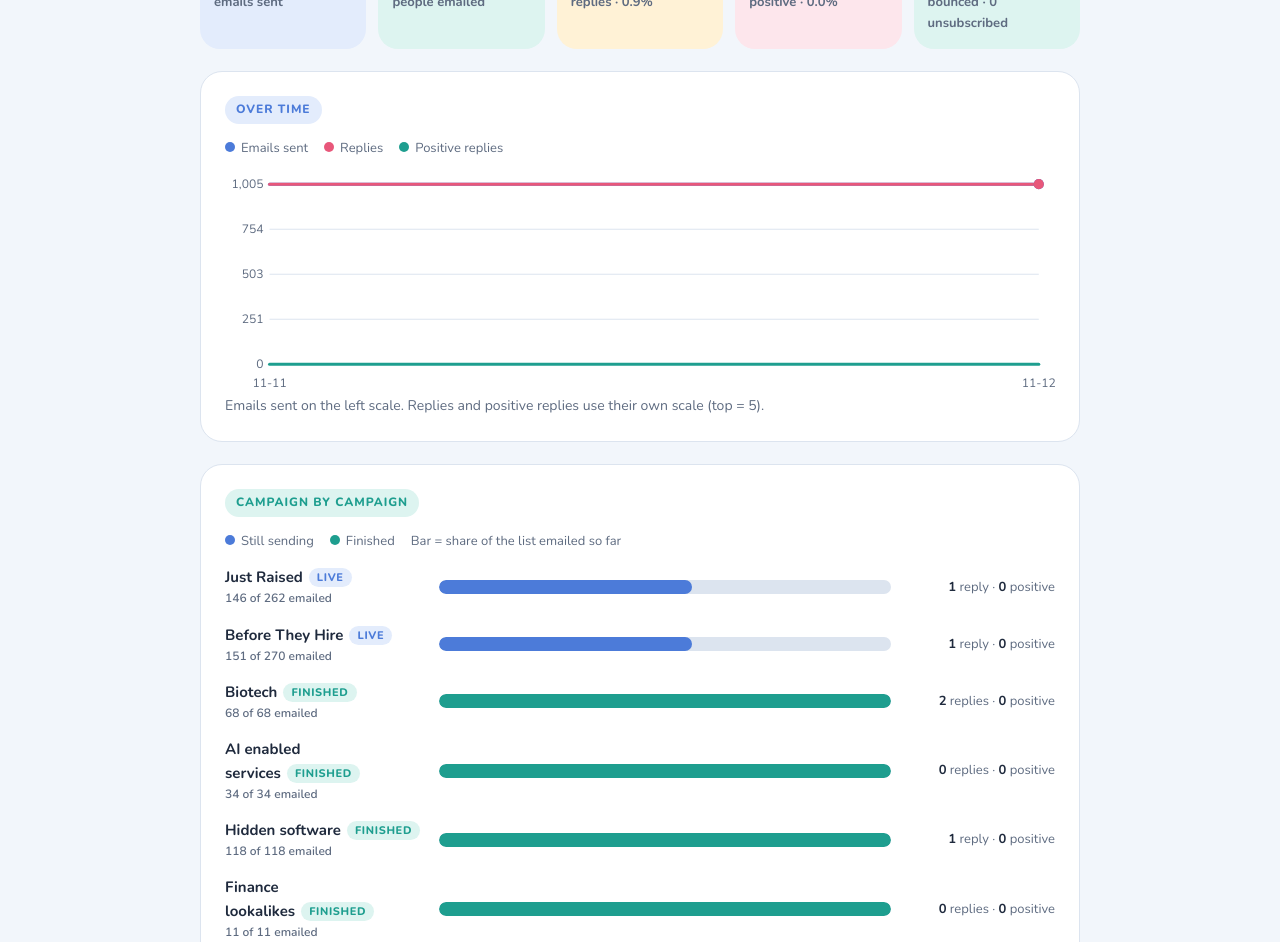
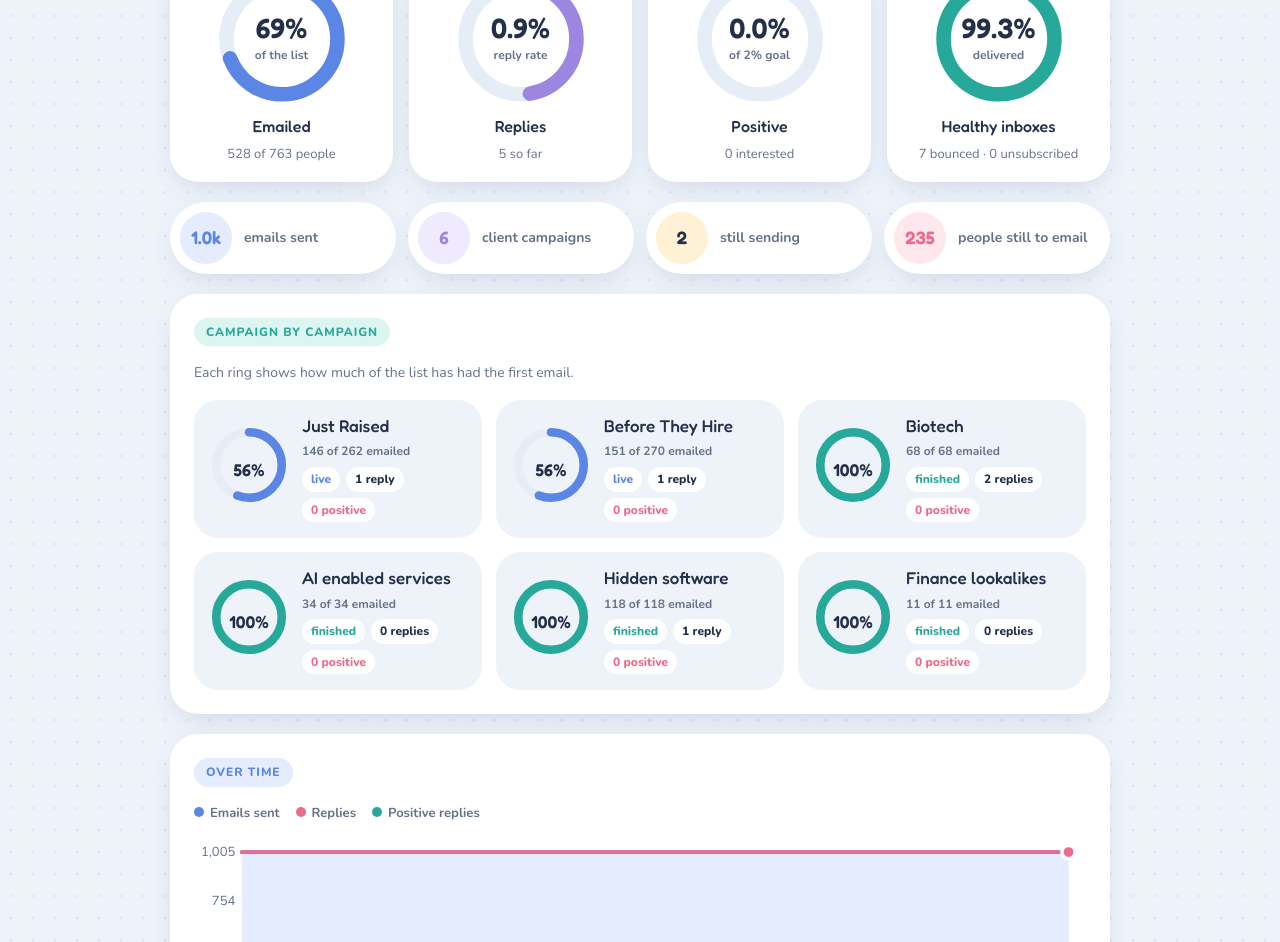
Before and after one commit to MpGTMwizard/fp-outbound-dashboard, a plain HTML site: page index.html in a window 1280 px wide. Shown: the part 369-1311 px from the top of the page. Drawn offline with nearby package versions, Linux system fonts and the light colour scheme.

Commit message:
Cuter design with progress rings

```diff
--- a/index.html
+++ b/index.html
@@ -7,80 +7,123 @@
 <title>FutureProofing Outbound</title>
 <link rel="preconnect" href="https://fonts.googleapis.com">
 <link rel="preconnect" href="https://fonts.gstatic.com" crossorigin>
-<link rel="stylesheet" href="https://fonts.googleapis.com/css2?family=Fredoka:wght@500;600&family=Nunito:wght@400;600;700;800&display=swap">
+<link rel="stylesheet" href="https://fonts.googleapis.com/css2?family=Fredoka:wght@400;500;600&family=Nunito:wght@400;600;700;800&display=swap">
 <style>
-/* Layout: one soft column of rounded cards; headline pebbles, a trend chart, campaign bars, A/B and recruiting below */
+/* Layout: soft pastel cards on a dotted sky; big progress rings up top, one ring card per campaign, bubbles for the copy test */
 :root{
-  --bg:#F2F6FB; --paper:#FFFFFF; --ink:#1F2A3D; --muted:#5E6B80; --line:#DCE4EF;
-  --pink:#E8577A; --pink-soft:#FDE6EC; --mint:#1E9E8F; --mint-soft:#DDF4F0;
-  --sun:#F2B33D; --sun-soft:#FFF2D6; --sky:#4C7BD9; --sky-soft:#E3ECFC;
+  --bg:#EEF3FA; --dot:#DCE5F2; --paper:#FFFFFF; --ink:#24304A; --muted:#66728A; --track:#E7EDF6;
+  --pink:#EC6A8C; --pink-soft:#FFE7EE; --mint:#26A99A; --mint-soft:#DCF5F1;
+  --sun:#F3B23F; --sun-soft:#FFF1D4; --sky:#5B86E5; --sky-soft:#E4ECFD; --lilac:#9C86E0; --lilac-soft:#EFEAFD;
+  --shadow:0 10px 30px -12px rgba(60,80,130,.25);
   --display:"Fredoka","Trebuchet MS",system-ui,sans-serif;
   --body:"Nunito","Segoe UI",system-ui,sans-serif;
   color-scheme:light;
 }
 @media (prefers-color-scheme: dark){:root{
-  --bg:#141A26; --paper:#1C2434; --ink:#EAF0FA; --muted:#A3AEC2; --line:#2C3850;
-  --pink:#FF7F9C; --pink-soft:#3A2230; --mint:#4FD1C0; --mint-soft:#183632;
-  --sun:#F7C463; --sun-soft:#3A3020; --sky:#7FA4F0; --sky-soft:#1F2C48; color-scheme:dark}}
+  --bg:#151B28; --dot:#1E2638; --paper:#1D2536; --ink:#EDF2FB; --muted:#A6B1C6; --track:#2B3549;
+  --pink:#FF86A4; --pink-soft:#3B2432; --mint:#56D6C5; --mint-soft:#18372F;
+  --sun:#F8C766; --sun-soft:#3A311F; --sky:#86A8F2; --sky-soft:#1F2B47; --lilac:#B7A6F2; --lilac-soft:#2A2645;
+  --shadow:0 10px 30px -12px rgba(0,0,0,.6); color-scheme:dark}}
 *{box-sizing:border-box}
 [hidden]{display:none!important}
-body{margin:0;background:var(--bg);color:var(--ink);font-family:var(--body);font-size:16px;line-height:1.6;
-  padding:32px max(16px,env(safe-area-inset-right,0px)) 56px max(16px,env(safe-area-inset-left,0px))}
-.wrap{max-width:880px;margin:0 auto;display:flex;flex-direction:column;gap:22px}
-h1,h2,h3{font-family:var(--display);font-weight:600;line-height:1.2;text-wrap:balance;margin:0}
-h1{font-size:clamp(28px,5vw,40px)} h2{font-size:22px}
+body{margin:0;color:var(--ink);font-family:var(--body);font-size:16px;line-height:1.55;
+  background:var(--bg) radial-gradient(var(--dot) 1.5px,transparent 1.6px) 0 0/22px 22px;
+  padding:28px max(16px,env(safe-area-inset-right,0px)) 56px max(16px,env(safe-area-inset-left,0px))}
+.wrap{max-width:940px;margin:0 auto;display:flex;flex-direction:column;gap:20px}
+h1,h2,h3{font-family:var(--display);font-weight:600;line-height:1.15;text-wrap:balance;margin:0}
+h1{font-size:clamp(30px,5.5vw,44px)} h2{font-size:22px} h3{font-size:18px;font-weight:500}
 p{margin:0}
-.card{background:var(--paper);border:1px solid var(--line);border-radius:22px;padding:24px;display:flex;flex-direction:column;gap:14px}
-.tag{display:inline-flex;font-weight:800;font-size:12px;letter-spacing:.08em;text-transform:uppercase;padding:4px 11px;border-radius:999px;width:fit-content}
+.card{background:var(--paper);border-radius:28px;padding:24px;box-shadow:var(--shadow);display:flex;flex-direction:column;gap:16px}
+.tag{display:inline-flex;font-weight:800;font-size:12px;letter-spacing:.08em;text-transform:uppercase;padding:5px 12px;border-radius:999px;width:fit-content}
 .t-pink{background:var(--pink-soft);color:var(--pink)} .t-mint{background:var(--mint-soft);color:var(--mint)}
-.t-sun{background:var(--sun-soft);color:var(--ink)} .t-sky{background:var(--sky-soft);color:var(--sky)}
-.muted{color:var(--muted)} .note{font-size:14px;color:var(--muted)}
-.fresh{display:inline-flex;align-items:center;gap:8px;font-size:14px;color:var(--muted)}
-.fresh i{width:9px;height:9px;border-radius:50%;background:var(--mint);box-shadow:0 0 0 4px var(--mint-soft)}
-.stats{display:grid;grid-template-columns:repeat(5,minmax(0,1fr));gap:12px}
-.pebble{border-radius:20px;padding:16px 14px;display:flex;flex-direction:column;gap:2px}
-.pebble .n{font-family:var(--display);font-size:30px;font-weight:600;font-variant-numeric:tabular-nums}
-.pebble .l{font-size:13px;color:var(--muted);font-weight:700}
-.p1{background:var(--sky-soft)} .p2{background:var(--mint-soft)} .p3{background:var(--sun-soft)} .p4{background:var(--pink-soft)} .p5{background:var(--mint-soft)}
-@media (max-width:700px){.stats{grid-template-columns:repeat(2,minmax(0,1fr))}.pebble:last-child{grid-column:span 2}}
+.t-sun{background:var(--sun-soft);color:var(--ink)} .t-sky{background:var(--sky-soft);color:var(--sky)} .t-lilac{background:var(--lilac-soft);color:var(--lilac)}
+.note{font-size:14px;color:var(--muted)}
+
+/* hero */
+.hero{position:relative;overflow:hidden;padding:30px 28px}
+.hero::before,.hero::after{content:"";position:absolute;border-radius:50%;pointer-events:none}
+.hero::before{width:220px;height:220px;right:-60px;top:-80px;background:var(--pink-soft)}
+.hero::after{width:140px;height:140px;right:90px;bottom:-70px;background:var(--mint-soft)}
+.hero>*{position:relative;z-index:1}
+.hero .lead{color:var(--muted);max-width:56ch}
+.fresh{display:inline-flex;align-items:center;gap:10px;font-size:14px;font-weight:700;color:var(--muted);background:var(--bg);padding:6px 14px 6px 10px;border-radius:999px;width:fit-content}
+.fresh i{width:10px;height:10px;border-radius:50%;background:var(--mint);box-shadow:0 0 0 4px var(--mint-soft)}
+@media (prefers-reduced-motion:no-preference){.fresh i{animation:pulse 2.4s ease-in-out infinite}@keyframes pulse{50%{box-shadow:0 0 0 7px transparent}}}
+
+/* big rings */
+.rings{display:grid;grid-template-columns:repeat(4,minmax(0,1fr));gap:16px}
+.ringcard{background:var(--paper);border-radius:28px;box-shadow:var(--shadow);padding:20px 14px 18px;display:flex;flex-direction:column;align-items:center;gap:8px;text-align:center;min-width:0}
+.ring{width:132px;max-width:100%;aspect-ratio:1;position:relative}
+.ring svg{width:100%;height:100%;transform:rotate(-90deg)}
+.ring .mid{position:absolute;inset:0;display:flex;flex-direction:column;align-items:center;justify-content:center}
+.ring .big{font-family:var(--display);font-size:28px;font-weight:600;font-variant-numeric:tabular-nums;line-height:1}
+.ring .sub{font-size:12px;color:var(--muted);font-weight:700;margin-top:4px}
+.ringcard h3{font-size:16px}
+.ringcard p{font-size:13px;color:var(--muted)}
+@media (max-width:760px){.rings{grid-template-columns:repeat(2,minmax(0,1fr))}}
+.arc{transition:stroke-dashoffset 1.2s cubic-bezier(.2,.8,.2,1)}
+@media (prefers-reduced-motion:reduce){.arc{transition:none}}
+
+/* bubbles */
+.bubbles{display:flex;flex-wrap:wrap;gap:12px}
+.bubble{display:flex;align-items:center;gap:12px;background:var(--paper);box-shadow:var(--shadow);border-radius:999px;padding:10px 20px 10px 10px;flex:1 1 180px}
+.bubble b{width:52px;height:52px;border-radius:50%;display:grid;place-items:center;font-family:var(--display);font-weight:600;font-size:18px;font-variant-numeric:tabular-nums;flex:none}
+.bubble span{font-weight:700;font-size:14px;color:var(--muted)}
+.b-sky b{background:var(--sky-soft);color:var(--sky)} .b-pink b{background:var(--pink-soft);color:var(--pink)}
+.b-sun b{background:var(--sun-soft);color:var(--ink)} .b-lilac b{background:var(--lilac-soft);color:var(--lilac)}
+
+/* campaigns */
+.camps{display:grid;grid-template-columns:repeat(3,minmax(0,1fr));gap:14px}
+@media (max-width:820px){.camps{grid-template-columns:repeat(2,minmax(0,1fr))}}
+@media (max-width:520px){.camps{grid-template-columns:1fr}}
+.camp{background:var(--bg);border-radius:24px;padding:16px;display:flex;gap:14px;align-items:center;min-width:0}
+.camp .ring{width:78px;flex:none}
+.camp .ring .big{font-size:17px}
+.camp .info{display:flex;flex-direction:column;gap:6px;min-width:0}
+.camp .nm{font-family:var(--display);font-weight:500;font-size:17px;line-height:1.2}
+.camp small{color:var(--muted);font-size:12px;font-weight:700}
+.chips{display:flex;flex-wrap:wrap;gap:6px}
+.chip{font-size:12px;font-weight:800;border-radius:999px;padding:3px 9px;background:var(--paper);white-space:nowrap}
+.chip.live{color:var(--sky)} .chip.finished{color:var(--mint)} .chip.draft,.chip.paused{color:var(--sun)}
+.chip.pos{color:var(--pink)}
+
+/* trend */
 .chart{width:100%;height:auto;display:block}
 .chart text{fill:var(--muted);font:12px var(--body)}
-.legend{display:flex;flex-wrap:wrap;gap:16px;font-size:13px;color:var(--muted)}
+.legend{display:flex;flex-wrap:wrap;gap:16px;font-size:13px;color:var(--muted);font-weight:700}
 .legend i{display:inline-block;width:10px;height:10px;border-radius:50%;margin-right:6px}
-.camps{display:flex;flex-direction:column;gap:14px}
-.row{display:grid;grid-template-columns:200px 1fr 150px;gap:14px;align-items:center}
-.nm{font-weight:700;font-size:15px;min-width:0}
-.nm small{display:block;font-weight:600;color:var(--muted);font-size:12px}
-.bar{height:14px;border-radius:999px;background:var(--line);overflow:hidden}
-.bar span{display:block;height:100%;border-radius:999px;background:var(--mint)}
-.bar.live span{background:var(--sky)}
-.rp{font-size:13px;color:var(--muted);text-align:right;font-variant-numeric:tabular-nums}
-.rp b{color:var(--ink)}
-.pill{font-size:11px;font-weight:800;letter-spacing:.06em;text-transform:uppercase;border-radius:999px;padding:2px 8px;margin-left:6px;vertical-align:1px}
-.pill.live{background:var(--sky-soft);color:var(--sky)} .pill.finished{background:var(--mint-soft);color:var(--mint)}
-.pill.draft,.pill.paused{background:var(--sun-soft);color:var(--ink)}
-@media (max-width:600px){.row{grid-template-columns:1fr auto}.row .bar{grid-column:1 / -1;grid-row:2}}
-.ab{display:grid;grid-template-columns:1fr 1fr;gap:12px}
-.ab div{border-radius:18px;padding:16px;background:var(--bg);display:flex;flex-direction:column;gap:2px}
-.ab .big{font-family:var(--display);font-size:26px;font-weight:600}
+
+/* a/b */
+.ab{display:grid;grid-template-columns:1fr 1fr;gap:14px}
+.abv{border-radius:24px;padding:18px;display:flex;align-items:center;gap:14px}
+.abv.a{background:var(--sun-soft)} .abv.b{background:var(--mint-soft)}
+.abv .ring{width:90px;flex:none}
 @media (max-width:560px){.ab{grid-template-columns:1fr}}
-.chips{display:flex;flex-wrap:wrap;gap:8px}
-.chips span{background:var(--bg);border-radius:999px;padding:6px 12px;font-size:14px;font-weight:700}
-footer{text-align:center;font-size:13px;color:var(--muted)}
-.err{color:var(--pink);font-weight:700}
-@media (prefers-reduced-motion:no-preference){.bar span{animation:grow 1s ease-out both}@keyframes grow{from{width:0}}}
+
+/* recruiting */
+.wait{display:flex;flex-wrap:wrap;gap:8px}
+.wait span{background:var(--lilac-soft);color:var(--ink);border-radius:999px;padding:7px 14px;font-size:14px;font-weight:700}
+footer{text-align:center;font-size:13px;color:var(--muted);font-weight:700}
+.err{color:var(--pink);font-weight:800}
 </style>
 </head>
 <body>
 <div class="wrap">
-  <section class="card">
+  <section class="card hero">
     <span class="tag t-pink">Live dashboard</span>
     <h1>FutureProofing outbound</h1>
-    <p class="muted">Client campaigns sent as Jess, updated from Instantly every two days. Opens are not tracked or counted, on purpose.</p>
+    <p class="lead">Client campaigns sent as Jess, refreshed from Instantly every two days. Opens are not tracked or counted, on purpose.</p>
     <span class="fresh"><i></i><span id="updated">Loading the latest numbers…</span></span>
   </section>
 
-  <section class="stats" id="stats" aria-label="Headline numbers"></section>
+  <section class="rings" id="rings" aria-label="Headline numbers"></section>
+  <section class="bubbles" id="bubbles" aria-label="Totals"></section>
+
+  <section class="card">
+    <span class="tag t-mint">Campaign by campaign</span>
+    <p class="note">Each ring shows how much of the list has had the first email.</p>
+    <div class="camps" id="client"></div>
+  </section>
 
   <section class="card" id="trend-card" hidden>
     <span class="tag t-sky">Over time</span>
@@ -88,43 +131,50 @@ footer{text-align:center;font-size:13px;color:var(--muted)}
     <div id="trend"></div>
   </section>
 
-  <section class="card">
-    <span class="tag t-mint">Campaign by campaign</span>
-    <div class="legend"><span><i style="background:var(--sky)"></i>Still sending</span><span><i style="background:var(--mint)"></i>Finished</span><span>Bar = share of the list emailed so far</span></div>
-    <div class="camps" id="client"></div>
-  </section>
-
   <section class="card" id="ab-card" hidden>
     <span class="tag t-sun">Copy test</span>
     <h2>Current copy (A) vs our original (B)</h2>
-    <div id="ab"></div>
-    <p class="note">First email only. Small numbers swing a lot, so we read the result once each side has about 100 sends.</p>
+    <div id="ab" style="display:flex;flex-direction:column;gap:16px"></div>
+    <p class="note">Reply rate on the first email. Small numbers swing a lot, so we read the result once each side has about 100 sends.</p>
   </section>
 
   <section class="card" id="rec-card" hidden>
-    <span class="tag t-sky">Recruiting</span>
+    <span class="tag t-lilac">Recruiting</span>
     <h2>Candidate campaigns</h2>
     <div class="camps" id="rec"></div>
-    <div class="chips" id="rec-wait"></div>
+    <div id="rec-wait"></div>
   </section>
 
-  <footer>Goal: 2% or more positive replies. Numbers from Instantly.</footer>
+  <footer>Goal: 2% or more positive replies · Numbers from Instantly</footer>
 </div>
 
 <script>
 const fmt = n => n.toLocaleString("en-US");
-const pct = (a, b) => b ? (100 * a / b).toFixed(1) + "%" : "0%";
-const el = (tag, cls, html) => { const e = document.createElement(tag); if (cls) e.className = cls; if (html != null) e.innerHTML = html; return e; };
+const rate = (a, b) => b ? 100 * a / b : 0;
+const pct = (v, d = 1) => v.toFixed(d) + "%";
+const css = v => getComputedStyle(document.documentElement).getPropertyValue(v).trim();
 
-function row(c) {
-  const r = el("div", "row");
-  const w = c.leads ? Math.round(100 * c.reached / c.leads) : 0;
-  r.append(
-    el("div", "nm", `${c.name}<span class="pill ${c.status}">${c.status}</span><small>${fmt(c.reached)} of ${fmt(c.leads)} emailed</small>`),
-    el("div", "bar" + (c.status === "live" ? " live" : ""), `<span style="width:${w}%"></span>`),
-    el("div", "rp", `<b>${c.replies}</b> ${c.replies === 1 ? "reply" : "replies"} · <b>${c.positive}</b> positive`)
-  );
-  return r;
+/* A round gauge. fill is 0..1; the arc animates in from empty after first paint. */
+function ring(fill, color, big, sub) {
+  const r = 42, c = 2 * Math.PI * r, f = Math.max(0, Math.min(1, fill));
+  return `<div class="ring"><svg viewBox="0 0 100 100" aria-hidden="true">
+      <circle cx="50" cy="50" r="${r}" fill="none" stroke="var(--track)" stroke-width="11"/>
+      <circle class="arc" cx="50" cy="50" r="${r}" fill="none" stroke="var(${color})" stroke-width="11" stroke-linecap="round"
+        stroke-dasharray="${c.toFixed(1)}" stroke-dashoffset="${c.toFixed(1)}" data-to="${(c * (1 - f)).toFixed(1)}" ${f === 0 ? 'stroke-opacity="0"' : ""}/>
+    </svg><div class="mid"><span class="big">${big}</span>${sub ? `<span class="sub">${sub}</span>` : ""}</div></div>`;
+}
+const animate = () => requestAnimationFrame(() => requestAnimationFrame(() =>
+  document.querySelectorAll(".arc[data-to]").forEach(a => { a.style.strokeDashoffset = a.dataset.to; a.removeAttribute("data-to"); })));
+
+function campCard(c) {
+  const f = c.leads ? c.reached / c.leads : 0;
+  const color = c.status === "live" ? "--sky" : c.status === "finished" ? "--mint" : "--sun";
+  return `<div class="camp">${ring(f, color, Math.round(100 * f) + "%", "")}
+    <div class="info"><span class="nm">${c.name}</span>
+      <small>${fmt(c.reached)} of ${fmt(c.leads)} emailed</small>
+      <div class="chips"><span class="chip ${c.status}">${c.status}</span>
+        <span class="chip">${c.replies} ${c.replies === 1 ? "reply" : "replies"}</span>
+        <span class="chip pos">${c.positive} positive</span></div></div></div>`;
 }
 
 function trend(hist) {
@@ -133,28 +183,27 @@ function trend(hist) {
   const W = 820, H = 220, L = 44, R = 16, T = 12, B = 30;
   const maxS = Math.max(...hist.map(h => h.emails_sent), 1);
   const maxR = Math.max(...hist.map(h => h.replies), 5);
-  const x = i => L + (W - L - R) * (hist.length === 1 ? 0 : i / (hist.length - 1));
+  const x = i => L + (W - L - R) * i / (hist.length - 1);
   const yS = v => T + (H - T - B) * (1 - v / maxS);
   const yR = v => T + (H - T - B) * (1 - v / maxR);
   const line = (f, k) => hist.map((h, i) => `${i ? "L" : "M"}${x(i).toFixed(1)},${f(h[k]).toFixed(1)}`).join(" ");
-  const css = v => getComputedStyle(document.documentElement).getPropertyValue(v);
   let g = "";
   for (let i = 0; i <= 4; i++) {
     const y = T + (H - T - B) * i / 4;
-    g += `<line x1="${L}" x2="${W - R}" y1="${y}" y2="${y}" stroke="${css("--line")}" />`;
+    g += `<line x1="${L}" x2="${W - R}" y1="${y}" y2="${y}" stroke="${css("--track")}"/>`;
     g += `<text x="${L - 6}" y="${y + 4}" text-anchor="end">${fmt(Math.round(maxS * (1 - i / 4)))}</text>`;
   }
-  const step = Math.ceil(hist.length / 6);
-  hist.forEach((h, i) => { if (i % step === 0 || i === hist.length - 1) g += `<text x="${x(i)}" y="${H - 8}" text-anchor="middle">${h.date.slice(5)}</text>`; });
-  const last = hist.length - 1;
+  const step = Math.ceil(hist.length / 6), last = hist.length - 1;
+  hist.forEach((h, i) => { if (i % step === 0 || i === last) g += `<text x="${x(i)}" y="${H - 8}" text-anchor="middle">${h.date.slice(5)}</text>`; });
   document.getElementById("trend").innerHTML =
     `<svg class="chart" viewBox="0 0 ${W} ${H}" role="img" aria-label="Emails sent and replies over time">${g}
-      <path d="${line(yS, "emails_sent")}" fill="none" stroke="${css("--sky")}" stroke-width="3" stroke-linecap="round"/>
-      <path d="${line(yR, "replies")}" fill="none" stroke="${css("--pink")}" stroke-width="3" stroke-linecap="round"/>
-      <path d="${line(yR, "positive")}" fill="none" stroke="${css("--mint")}" stroke-width="3" stroke-linecap="round"/>
-      <circle cx="${x(last)}" cy="${yS(hist[last].emails_sent)}" r="5" fill="${css("--sky")}"/>
-      <circle cx="${x(last)}" cy="${yR(hist[last].replies)}" r="5" fill="${css("--pink")}"/></svg>
-     <p class="note">Emails sent on the left scale. Replies and positive replies use their own scale (top = ${maxR}).</p>`;
+      <path d="${line(yS, "emails_sent")} L${x(last)},${H - B} L${L},${H - B} Z" fill="${css("--sky-soft")}"/>
+      <path d="${line(yS, "emails_sent")}" fill="none" stroke="${css("--sky")}" stroke-width="3.5" stroke-linecap="round" stroke-linejoin="round"/>
+      <path d="${line(yR, "replies")}" fill="none" stroke="${css("--pink")}" stroke-width="3.5" stroke-linecap="round" stroke-linejoin="round"/>
+      <path d="${line(yR, "positive")}" fill="none" stroke="${css("--mint")}" stroke-width="3.5" stroke-linecap="round" stroke-linejoin="round"/>
+      <circle cx="${x(last)}" cy="${yS(hist[last].emails_sent)}" r="6" fill="${css("--sky")}" stroke="${css("--paper")}" stroke-width="3"/>
+      <circle cx="${x(last)}" cy="${yR(hist[last].replies)}" r="6" fill="${css("--pink")}" stroke="${css("--paper")}" stroke-width="3"/></svg>
+     <p class="note">Emails sent on the left scale. Replies use their own scale (top = ${maxR}).</p>`;
 }
 
 async function load() {
@@ -166,36 +215,38 @@ async function load() {
     const t = d.total;
     document.getElementById("updated").textContent = "Updated " + new Date(d.updated).toLocaleString("en-US",
       { weekday: "short", month: "short", day: "numeric", hour: "numeric", minute: "2-digit", timeZone: "America/New_York", timeZoneName: "short" });
-    document.getElementById("stats").innerHTML = `
-      <div class="pebble p1"><span class="n">${fmt(t.emails_sent)}</span><span class="l">emails sent</span></div>
-      <div class="pebble p2"><span class="n">${fmt(t.reached)}</span><span class="l">people emailed</span></div>
-      <div class="pebble p3"><span class="n">${fmt(t.replies)}</span><span class="l">replies · ${pct(t.replies, t.reached)}</span></div>
-      <div class="pebble p4"><span class="n">${fmt(t.positive)}</span><span class="l">positive · ${pct(t.positive, t.reached)}</span></div>
-      <div class="pebble p5"><span class="n">${pct(t.bounced, t.emails_sent)}</span><span class="l">bounced · ${t.unsubscribed} unsubscribed</span></div>`;
-    const client = d.campaigns.filter(c => c.kind === "client");
-    document.getElementById("client").replaceChildren(...client.map(row));
+    const emailed = rate(t.reached, t.leads), rr = rate(t.replies, t.reached), pr = rate(t.positive, t.reached);
+    const delivered = 100 - rate(t.bounced, t.emails_sent);
+    document.getElementById("rings").innerHTML = `
+      <div class="ringcard">${ring(emailed / 100, "--sky", pct(emailed, 0), "of the list")}<h3>Emailed</h3><p>${fmt(t.reached)} of ${fmt(t.leads)} people</p></div>
+      <div class="ringcard">${ring(rr / 2, "--lilac", pct(rr), "reply rate")}<h3>Replies</h3><p>${t.replies} so far</p></div>
+      <div class="ringcard">${ring(pr / 2, "--pink", pct(pr), "of 2% goal")}<h3>Positive</h3><p>${t.positive} interested</p></div>
+      <div class="ringcard">${ring(delivered / 100, "--mint", pct(delivered), "delivered")}<h3>Healthy inboxes</h3><p>${t.bounced} bounced · ${t.unsubscribed} unsubscribed</p></div>`;
+    document.getElementById("bubbles").innerHTML = `
+      <div class="bubble b-sky"><b>${t.emails_sent >= 1000 ? (t.emails_sent / 1000).toFixed(1) + "k" : t.emails_sent}</b><span>emails sent</span></div>
+      <div class="bubble b-lilac"><b>${d.campaigns.filter(c => c.kind === "client").length}</b><span>client campaigns</span></div>
+      <div class="bubble b-sun"><b>${d.campaigns.filter(c => c.kind === "client" && c.status === "live").length}</b><span>still sending</span></div>
+      <div class="bubble b-pink"><b>${fmt(t.leads - t.reached)}</b><span>people still to email</span></div>`;
+    document.getElementById("client").innerHTML = d.campaigns.filter(c => c.kind === "client").map(campCard).join("");
+
     const ab = d.campaigns.filter(c => c.ab && c.ab.length > 1);
     if (ab.length) {
       document.getElementById("ab-card").hidden = false;
-      document.getElementById("ab").replaceChildren(...ab.map(c => {
-        const box = el("div", "camps", `<h3>${c.name}</h3>`);
-        const grid = el("div", "ab");
-        c.ab.forEach(v => grid.append(el("div", "", `<span class="tag ${v.variant === "A" ? "t-sun" : "t-mint"}">${v.variant === "A" ? "A · current" : "B · original"}</span>
-          <span class="big">${pct(v.replies, v.sent)}</span><span class="note">${v.replies} replies from ${fmt(v.sent)} sent</span>`)));
-        box.append(grid);
-        return box;
-      }));
+      document.getElementById("ab").innerHTML = ab.map(c => `<div style="display:flex;flex-direction:column;gap:10px"><h3>${c.name}</h3><div class="ab">` +
+        c.ab.map(v => { const r = rate(v.replies, v.sent); return `<div class="abv ${v.variant.toLowerCase()}">${ring(r / 2, v.variant === "A" ? "--sun" : "--mint", pct(r), "")}
+          <div><span class="tag ${v.variant === "A" ? "t-sun" : "t-mint"}">${v.variant === "A" ? "A · current" : "B · original"}</span>
+          <p class="note" style="margin-top:6px">${v.replies} replies from ${fmt(v.sent)} sent</p></div></div>`; }).join("") + `</div></div>`).join("");
     }
     const rec = d.campaigns.filter(c => c.kind === "recruiting");
     if (rec.length) {
       document.getElementById("rec-card").hidden = false;
-      document.getElementById("rec").replaceChildren(...rec.filter(c => c.status !== "draft").map(row));
+      document.getElementById("rec").innerHTML = rec.filter(c => c.status !== "draft").map(campCard).join("");
       const wait = rec.filter(c => c.status === "draft");
       document.getElementById("rec-wait").innerHTML = wait.length
-        ? `<p class="note" style="width:100%">Built and waiting for candidate lists:</p>` + wait.map(c => `<span>${c.name}</span>`).join("")
-        : "";
+        ? `<p class="note" style="margin-bottom:10px">Built and waiting for candidate lists:</p><div class="wait">${wait.map(c => `<span>${c.name}</span>`).join("")}</div>` : "";
     }
     trend(hist);
+    animate();
   } catch (e) {
     document.getElementById("updated").innerHTML = '<span class="err">Could not load the numbers. Try refreshing the page.</span>';
   }
```
